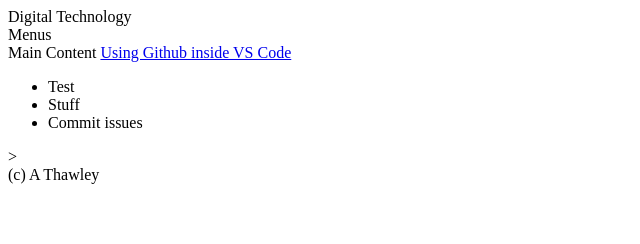
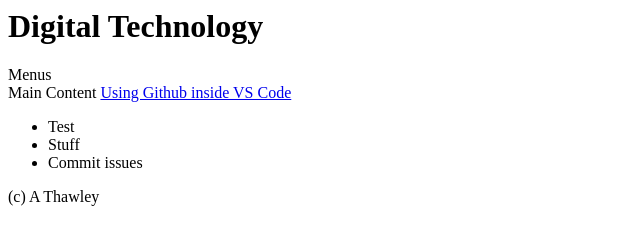
Before and after one commit to athawley/website-digital-technology, a plain HTML site: page index.html in a window 1280 px wide. Shown: the whole page, without its empty margins (0-640 px from the left). Drawn offline with Linux system fonts and the light colour scheme.

Commit message:
Added heading.

```diff
--- a/index.html
+++ b/index.html
@@ -4,7 +4,7 @@
    </head>
    <body>
       <header>
-         Digital Technology
+         <h1>Digital Technology</h1>
       </header>
       <nav>
          Menus
@@ -16,7 +16,7 @@
             <li>Test</li>
             <li>Stuff</li>
             <li>Commit issues</li>
-         </ul>>
+         </ul>
       </main>
       <footer>
          (c) A Thawley <!-- @athawley -->
```
